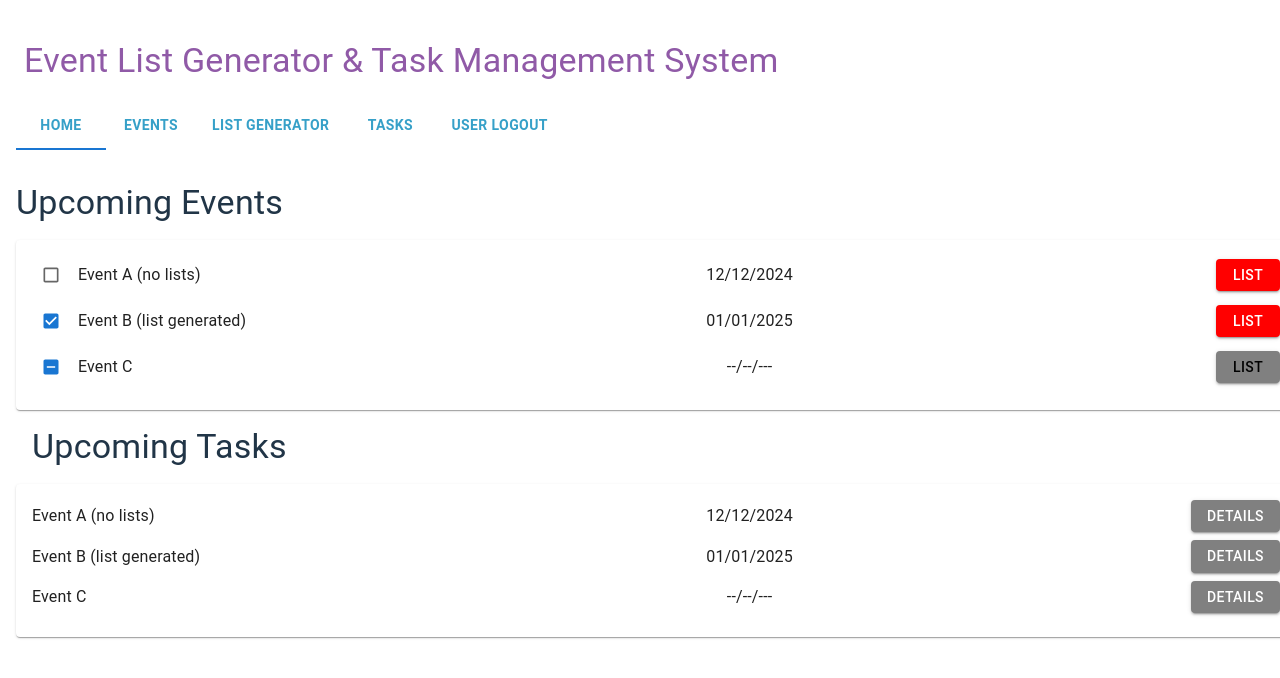
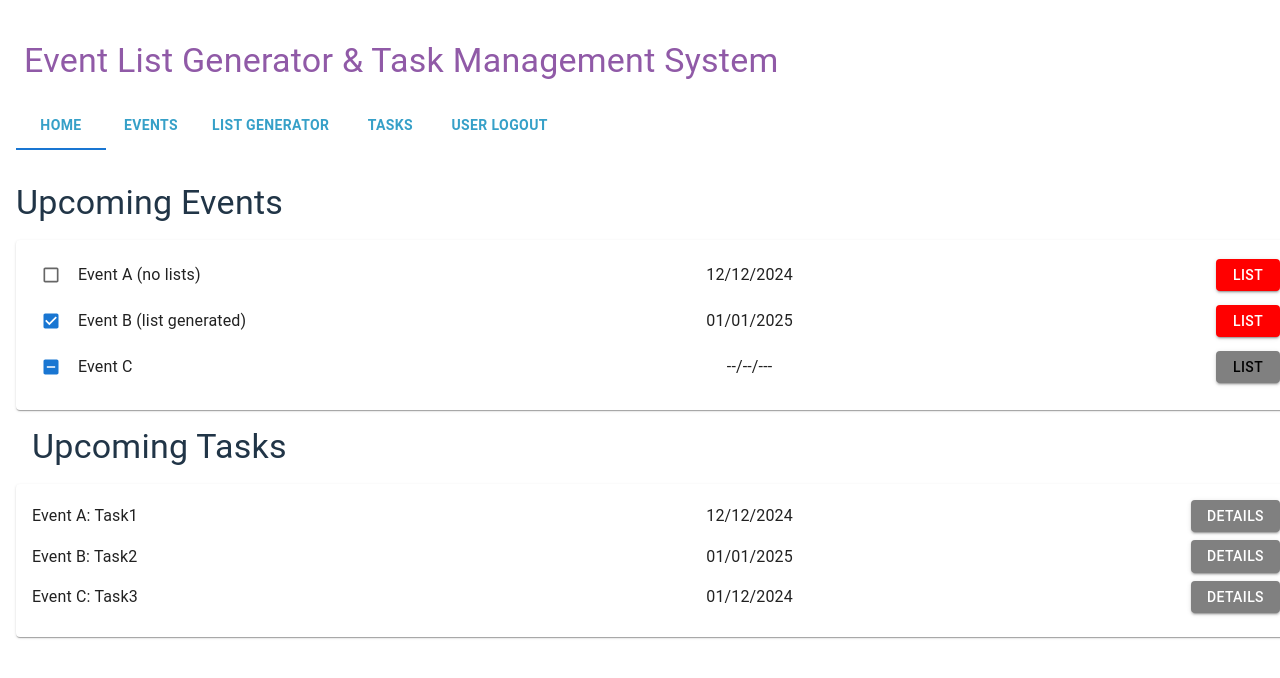
Before and after one commit to daodaojiang622/enterprise-data-workflow-and-integration-platform, a React (Vite) app: page / in a window 1280 px wide. Shown: the top 678 px of the page. Built offline with nearby package versions, Linux system fonts and the light colour scheme.

Commit message:
finished structuring for upcoming tasks

```diff
--- a/src/Screens/Home.tsx
+++ b/src/Screens/Home.tsx
@@ -55,7 +55,7 @@ const Home: React.FC<HomeProps> = ({ navigateToLogin }) => {
         }
     ];
 
-    const taks: TaskSchemaCommentJoin[] = [
+    const tasks: TaskSchemaCommentJoin[] = [
         {
             id: '1',
             taskName: 'Task1',
@@ -157,7 +157,7 @@ const Home: React.FC<HomeProps> = ({ navigateToLogin }) => {
             {/* Upcoming Tasks section */}
             <Typography variant="h4" sx={{ textAlign: 'left', margin: 2  }}>Upcoming Tasks</Typography>
             <Paper sx={{ p: 2 }}>
-                {events.map((task) => (
+                {tasks.map((task) => (
                     <Box
                         key={task.id}
                         sx={{
@@ -168,12 +168,12 @@ const Home: React.FC<HomeProps> = ({ navigateToLogin }) => {
                     >
                         {/* Task Name */}
                         <Box sx={{ display: 'flex', alignItems: 'center', gap: 1, width: '50%' }}>
-                            <Typography>{task.title}</Typography>
+                            <Typography>{task.Event}: {task.taskName}</Typography>
                         </Box>
 
                         {/* Date */}
                         <Typography sx={{ width: '15%', textAlign: 'center' }}>
-                            {task.date}
+                            {task.dueDate}
                         </Typography>
 
                         {/* List Button */}
```
